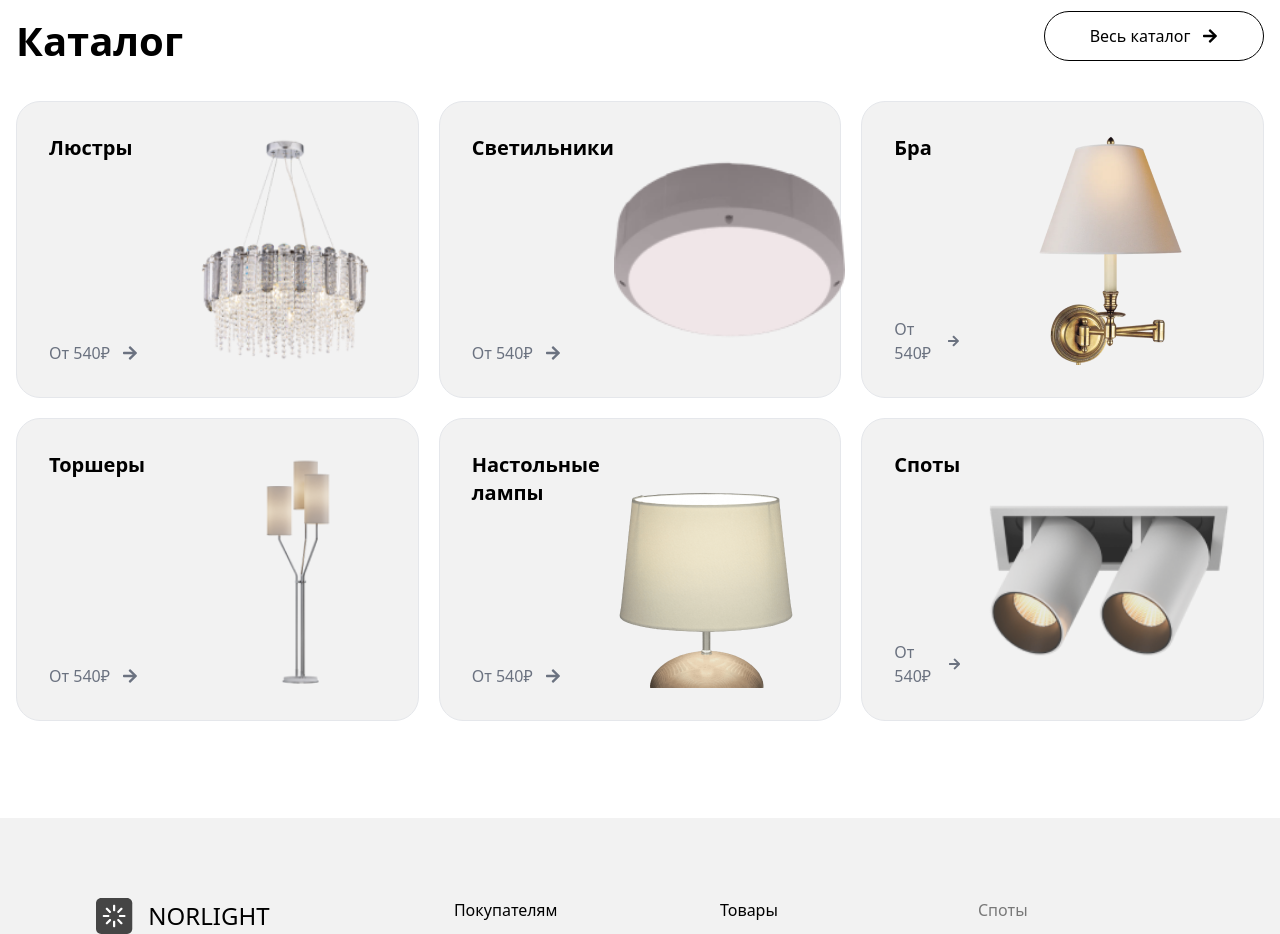
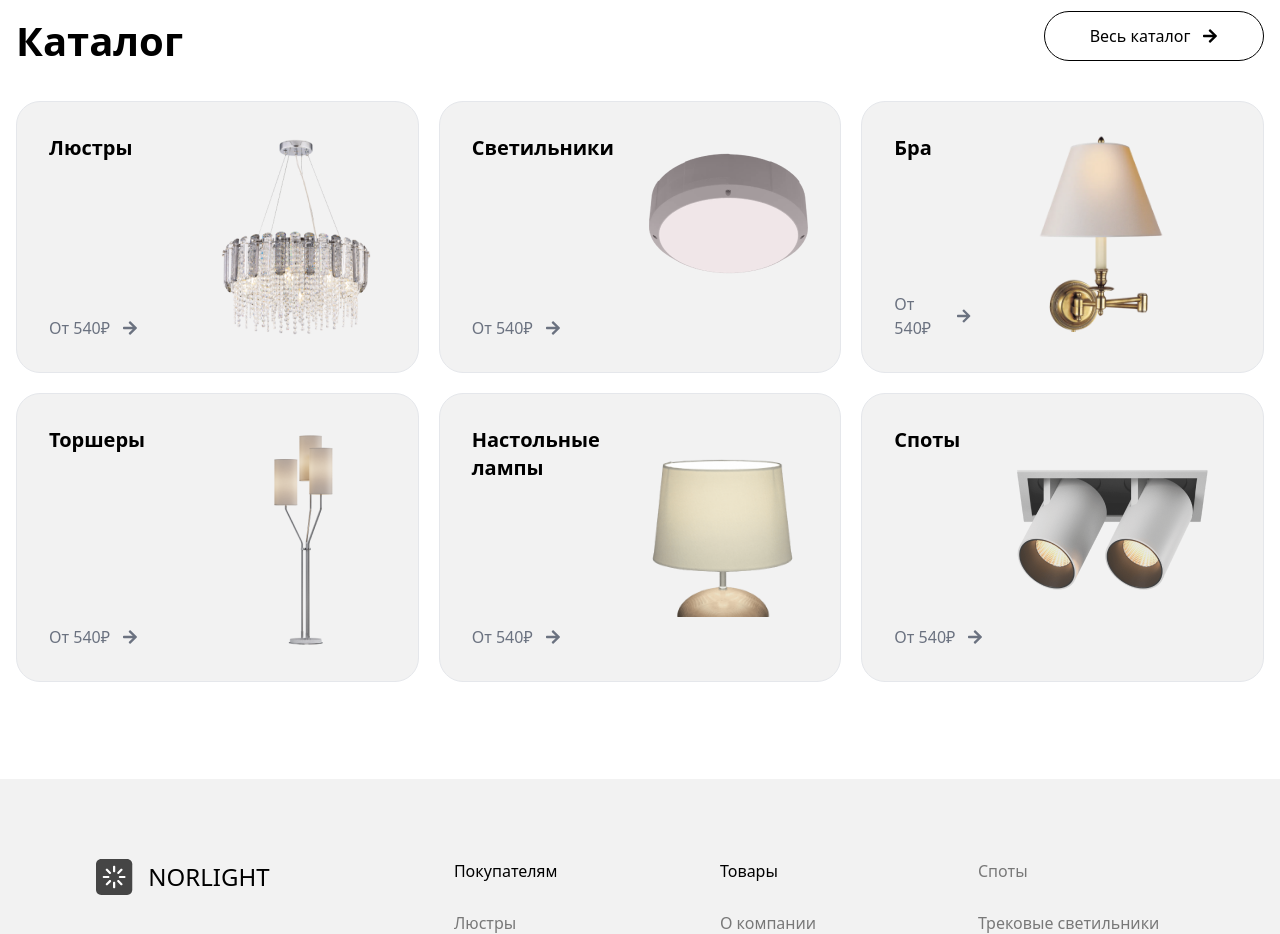
Before and after one commit to Muhammadrasul21/furniture, a React (Vite) app: page / in a window 1280 px wide. Shown: the part 820-1754 px from the top of the page. Built offline with nearby package versions, Linux system fonts and the light colour scheme.

Commit message:
edited catalog

```diff
--- a/src/components/Catalog.jsx
+++ b/src/components/Catalog.jsx
@@ -10,14 +10,16 @@ const Catalog = () => {
             <h4 className='font-bold text-[40px]'>Каталог</h4>
             <button className="flex items-center justify-center mb-[40px] gap-3 w-[220px] h-[50px] border border-black rounded-[100px] hover:bg-black hover:text-white ransition duration-300 ease-in-out">Весь каталог<FaArrowRight /></button>
         </div>
-          <div className='grid gap-5 grid-cols-3'>
+          <div className='grid gap-5 grid-cols-1 md:grid-cols-2 lg:grid-cols-3'>
     {catalogCards.map((card)=> (
         <div key={card.id} className='border bg-[#F2F2F2] flex justify-between rounded-3xl p-8'>
-          <div className='flex flex-col justify-between'>
+          <di className='flex flex-col justify-between'>
                <h3 className='text-xl font-bold'> {card.title}</h3>
                <p className='text-gray-500 flex items-center gap-3'>{card.price} <FaArrowRight/></p>
+          </di>
+          <div>
+         <img src={card.image} alt="#" className='w-auto h-auto max-w-full' />
           </div>
-         <img src={card.image} alt="#" className='w-auto h-auto' />
 </div>
     ))}
           </div>
```
